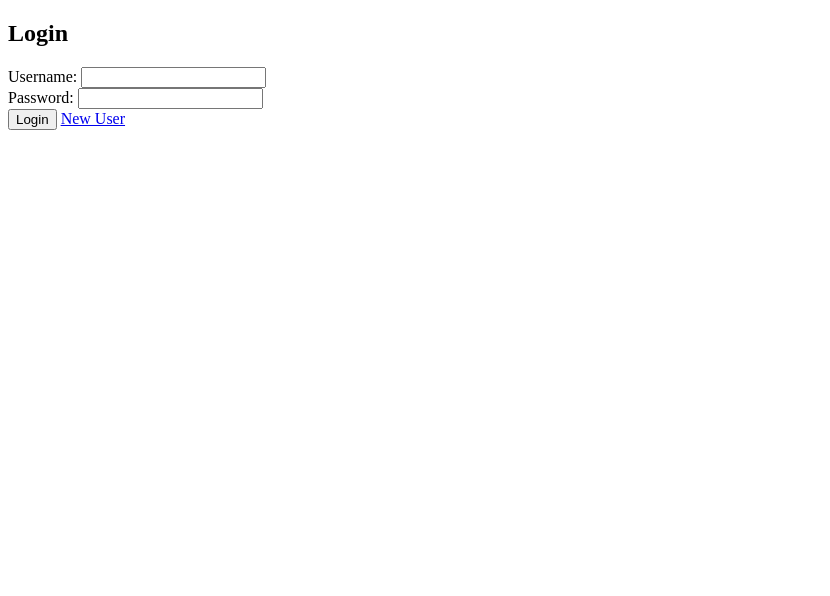
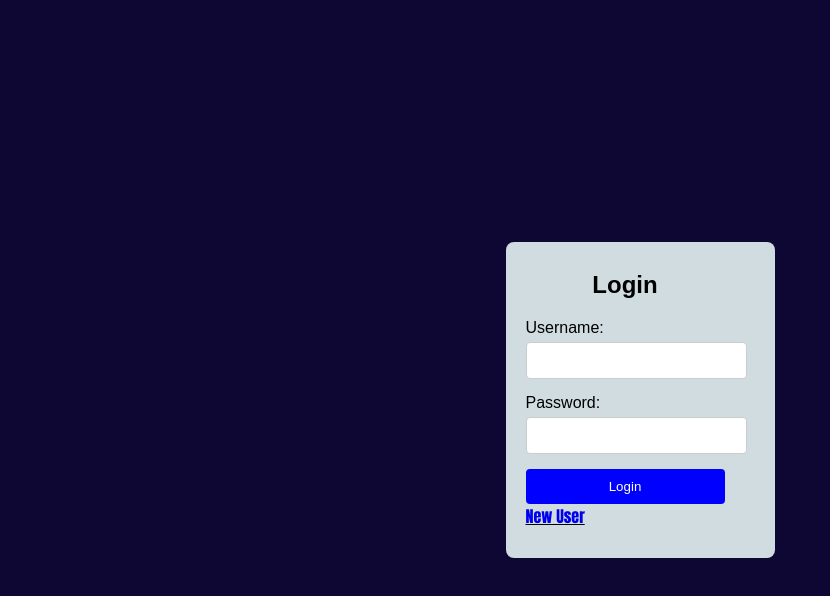
Before and after one commit to SanketPIM/log-to-new, a plain HTML site: page index.html in a window 1280 px wide. Shown: the whole page, without its empty margins (0-830 px from the left). Drawn offline with Linux system fonts and the light colour scheme.

Commit message:
Update index.html

```diff
--- a/index.html
+++ b/index.html
@@ -4,7 +4,7 @@
   <meta charset="UTF-8">
   <meta name="viewport" content="width=device-width, initial-scale=1.0">
   <title>Login Page</title>
-  <link rel="stylesheet" href="loingpage.css">
+  <link rel="stylesheet" href="login.CSS">
 </head>
 <body >
   <div class="login-container">
```
